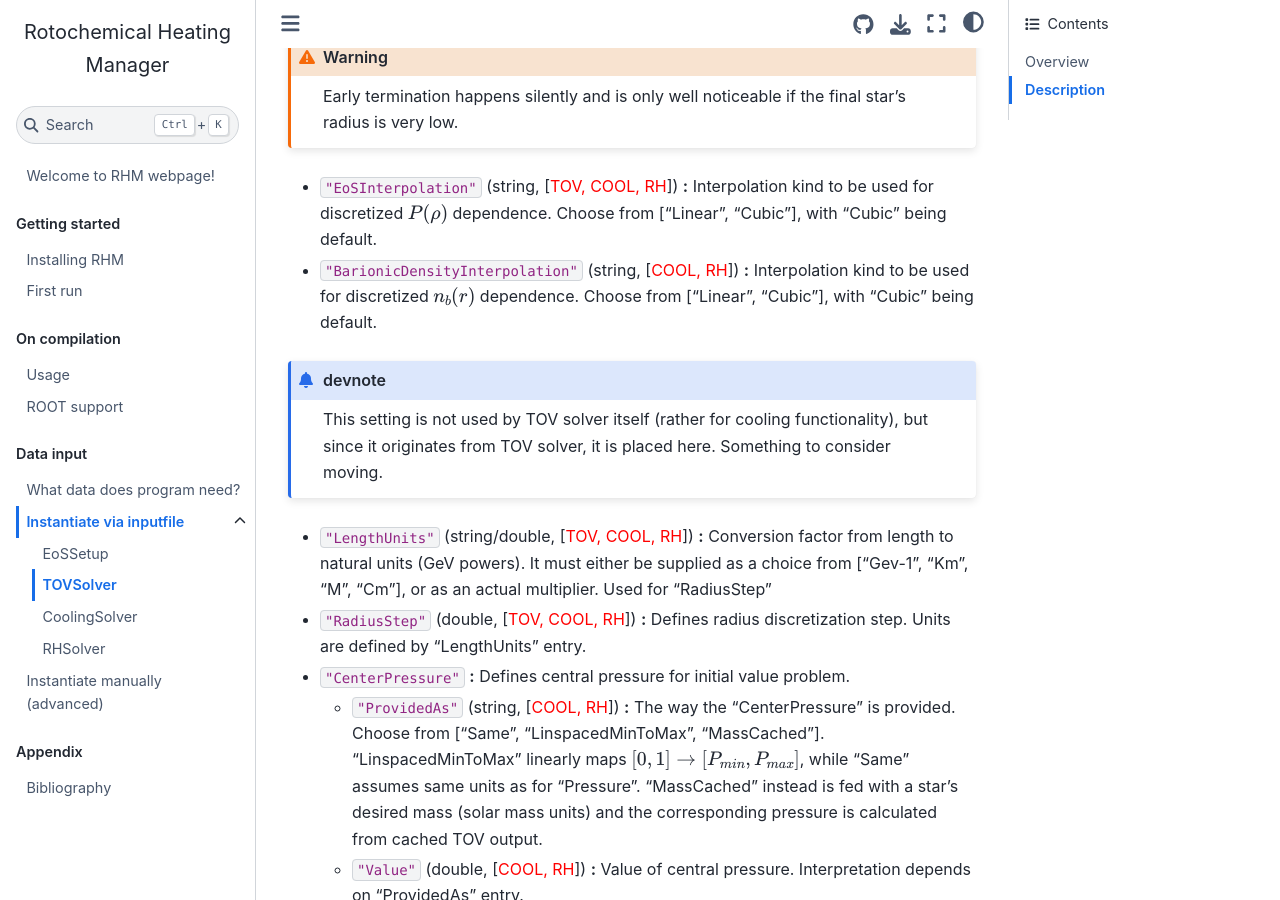
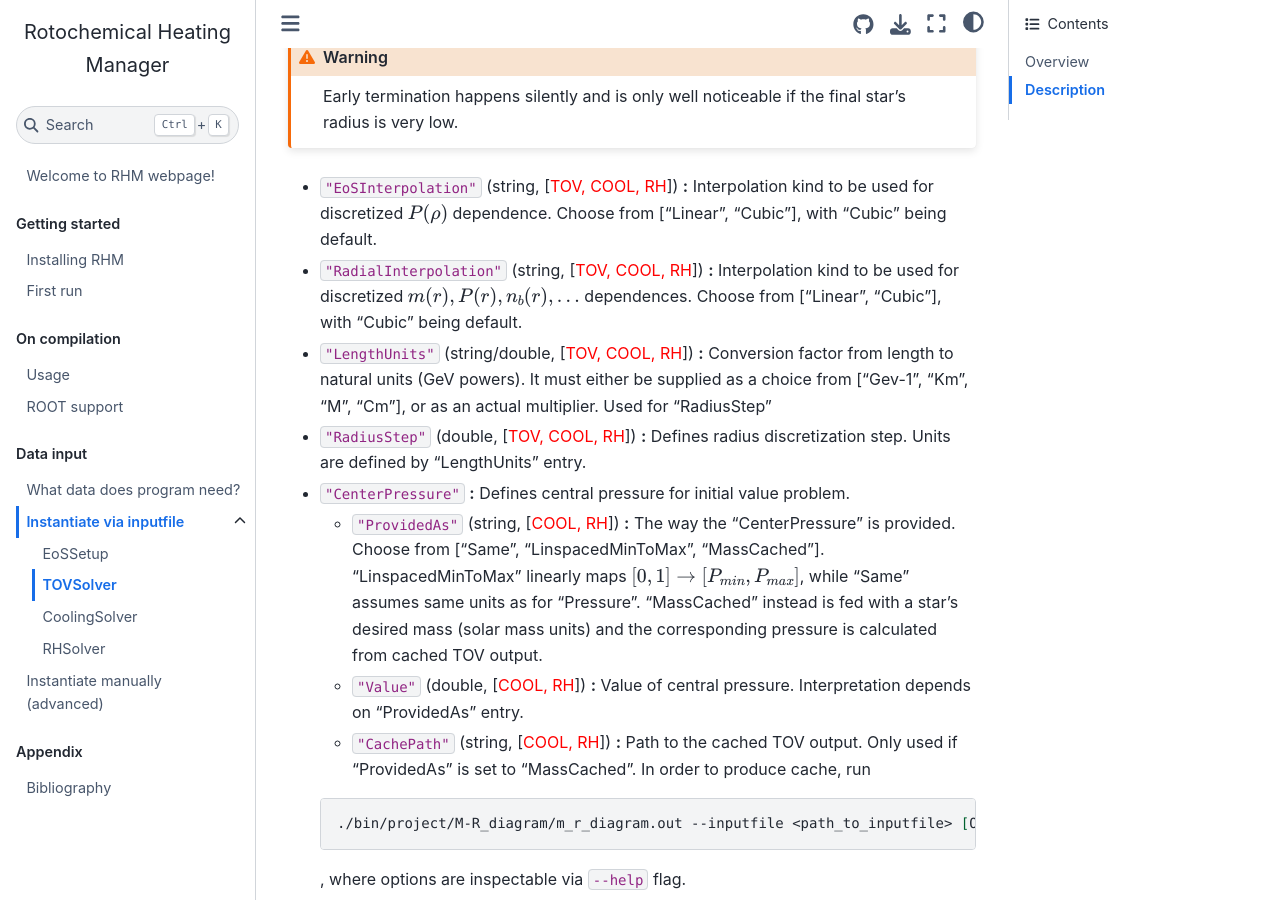
Before and after one commit to Silence2107/Rotochemical-heating-manager, a Jupyter Book: the page built from docs/data_input/inputfile_structure/tov_solver.md, in a window 1280 px wide and 900 px high, scrolled down 632 px. Built offline with Jupyter Book 1.0.4 settings and Sphinx 7.4.7 and the Sphinx Book theme 1.1.4, drawn with Linux system fonts in a browser that asks for light colours; cross-references to code outside the pages are shown as plain code.

````diff
--- a/docs/data_input/inputfile_structure/tov_solver.md
+++ b/docs/data_input/inputfile_structure/tov_solver.md
@@ -17,10 +17,7 @@
 Early termination happens silently and is only well noticeable if the final star's radius is very low.
 ```
 - `"EoSInterpolation"` (string, [<span style="color:red">TOV, COOL, RH</span>]) **:** Interpolation kind to be used for discretized $P(\rho)$ dependence. Choose from ["Linear", "Cubic"], with "Cubic" being default.
-- `"BarionicDensityInterpolation"` (string, [<span style="color:red">COOL, RH</span>]) **:** Interpolation kind to be used for discretized $n_b(r)$ dependence. Choose from ["Linear", "Cubic"], with "Cubic" being default.
-```{admonition} devnote
-This setting is not used by TOV solver itself (rather for cooling functionality), but since it originates from TOV solver, it is placed here. Something to consider moving.
-```
+- `"RadialInterpolation"` (string, [<span style="color:red">TOV, COOL, RH</span>]) **:** Interpolation kind to be used for discretized $m(r), P(r), n_b(r), ...$ dependences. Choose from ["Linear", "Cubic"], with "Cubic" being default.
 - `"LengthUnits"` (string/double, [<span style="color:red">TOV, COOL, RH</span>]) **:** Conversion factor from length to natural units (GeV powers). It must either be supplied as a choice from ["Gev-1", "Km", "M", "Cm"], or as an actual multiplier. Used for "RadiusStep"
 
 - `"RadiusStep"` (double, [<span style="color:red">TOV, COOL, RH</span>]) **:** Defines radius discretization step. Units are defined by "LengthUnits" entry.
````
Also changed, not shown: 14 other files.
